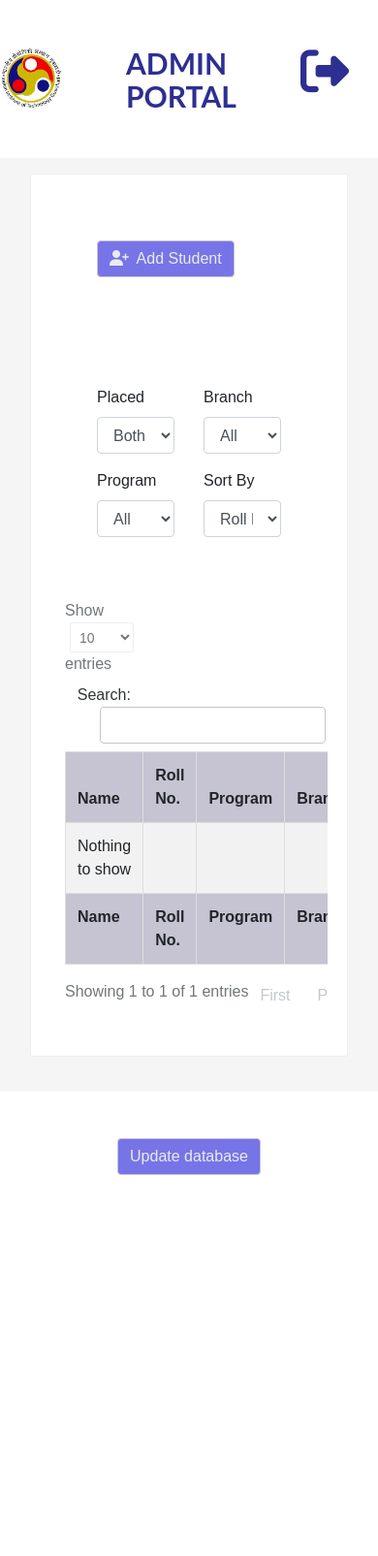
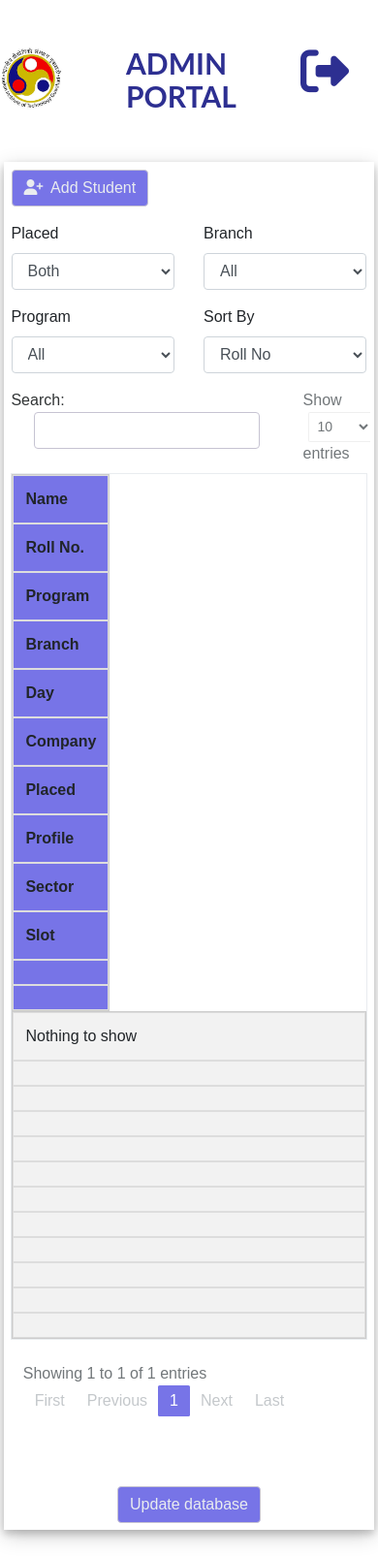
Before and after one commit to kousikr26/placement-portal, a Django app: page /ccd/ in a window 390 px wide. Shown: the top 1605 px of the page at 97% size. Run offline with Django 3.2, Linux system fonts and the light colour scheme; data that the repository does not hold is empty; parts of the project's set-up code (start-up, migrations or seed data) failed here and were passed over; some libraries are stand-ins or nearby versions.

Commit message:
make it responsive

```diff
--- a/ccd/static/ccd/js/students.js
+++ b/ccd/static/ccd/js/students.js
@@ -60,6 +60,7 @@ $(function() {
                 dom: 'Blfrtip',
                 pagingType: "full_numbers",
                 responsive: true,
+                autoWidth: true,
                 ordering: false,
                 fixedColumns: true,
                 buttons: [{
@@ -84,13 +85,13 @@ $(function() {
                             columns: [0, 1, 2, 3, 4, 5, 6, 7, 8, 9]
                         }
                     },
-                    {
-                        extend: 'copy',
-                        footer: false,
-                        exportOptions: {
-                            columns: [0, 1, 2, 3, 4, 5, 6, 7, 8, 9]
-                        }
-                    },
+                    // {
+                    //     extend: 'copy',
+                    //     footer: false,
+                    //     exportOptions: {
+                    //         columns: [0, 1, 2, 3, 4, 5, 6, 7, 8, 9]
+                    //     }
+                    // },
                     {
                         extend: 'print',
                         footer: false,
@@ -98,9 +99,13 @@ $(function() {
                             columns: [0, 1, 2, 3, 4, 5, 6, 7, 8, 9]
                         }
                     },
+                    'colvis',
+
                 ]
             });
         }
+        $("#student-table_info-div").html($("#student-table_info"));
+        $("#student-table_paginate_div").html($("#student-table_paginate"));
         $("#student-table-loader").prop('hidden', true);
         $('#student-table-div').prop('hidden', false);
     };
--- a/ccd/templates/ccd/index.html
+++ b/ccd/templates/ccd/index.html
@@ -203,11 +203,14 @@ animation: spin .4s linear infinite;
 }
 .dataTables_wrapper {
     overflow: scroll;
-    padding-bottom: 5px
+    /* margin: 0% 1%; */
+    /* padding-top:2%; */
+    padding-left:1%;
+    padding-right:1%;
 }
 .dataTables_wrapper .dataTables_length {
     color: #72777a;
-    float: left;
+    float: right;
 }
 
 @media screen and (max-width:767px) {
@@ -257,9 +260,8 @@ animation: spin .4s linear infinite;
   transition: border-color .15s ease-in-out,box-shadow .15s ease-in-out;
   margin-left:10%;
 }
-thead, tfoot
-{
-  background: #c6c3d2;
+thead, tfoot {
+    background: #7774e7;
 }
 
 .dataTables_wrapper .dataTables_info {
@@ -273,14 +275,13 @@ thead, tfoot
 
 .dataTables_wrapper .dataTables_paginate {
   color: #7774e7;
-  margin-left: 30%;
 }
 
 .dataTables_wrapper .dataTables_paginate .paginate_button {
     color: #7774e7 !important;
     /* padding: 6px 12px; */
     border-radius: 2px;
-    margin-right: 5px;
+    /* margin-right: 5px; */
     -webkit-transition: all .2s ease-in-out;
     -o-transition: all .2s ease-in-out;
     transition: all .2s ease-in-out;
@@ -619,7 +620,17 @@ table.dataTable.no-footer {
 .btn-secondary {
     color: #fff;
     background-color: #7774e7;
-    border-color: #c6c3d2;
+    border-color: #7774e7;
+    border-radius:2px;
+}
+.btn-group>.btn-group:not(:last-child)>.btn, .btn-group>.btn:not(:last-child):not(.dropdown-toggle) {
+    /* border-bottom-right-radius: 0; */
+    border-radius: .2em;
+}
+.btn-group>.btn-group:not(:first-child)>.btn, .btn-group>.btn:not(:first-child) {
+    /* border-top-left-radius: 0; */
+    /* border-bottom-left-radius: 0; */
+    border-radius: .2em;
 }
 .btn-group, .btn-group-vertical {
     position: relative;
@@ -627,17 +638,79 @@ table.dataTable.no-footer {
     display: -ms-inline-flexbox;
     display: inline-flex;
     vertical-align: middle;
-    float: right;
+    display: flow-root;
 }
 
 .dataTables_wrapper .dataTables_filter {
     /* color: #7774e7; */
-    /* float: right; */
-    float: none;
-    /* float: right; */
-    margin-left: 5%;
+    float: left;
 }
 
+.dropdown-item.active, .dropdown-item:active {
+    color: #fff;
+    text-decoration: none;
+    background-color: #7774e7;
+}
+.btn-secondary:hover {
+    color: #fff;
+    background-color: #534fe4;
+    border-color: #8066e4;
+}
+.btn-secondary:not(:disabled):not(.disabled).active, .btn-secondary:not(:disabled):not(.disabled):active, .show>.btn-secondary.dropdown-toggle {
+    color: #fff;
+    background-color: #383696;
+    border-color: #6467a9;
+
+
+
+}
+</style>
+
+<style>
+
+/*
+Max width before this PARTICULAR table gets nasty
+This query will take effect for any screen smaller than 760px
+and also iPads specifically.
+*/
+@media
+only screen and (max-width: 760px),
+(min-device-width: 768px) and (max-device-width: 1024px)  {
+
+	/* Force table to not be like tables anymore */
+	table, thead, tbody, th, td, tr {
+		display: block;
+	}
+
+	/* Hide table headers (but not display: none;, for accessibility) */
+	thead tr {
+		position: absolute;
+		top: -9999px;
+		left: -9999px;
+	}
+
+	tr { border: 1px solid #ccc; }
+
+	td {
+		/* Behave  like a "row" */
+		border: none;
+		border-bottom: 1px solid #eee;
+		position: relative;
+		padding-left: 50%;
+	}
+
+	td:before {
+		/* Now like a table header */
+		position: absolute;
+		/* Top/left values mimic padding */
+		top: 6px;
+		left: 6px;
+		width: 45%;
+		padding-right: 10px;
+		white-space: nowrap;
+	}
+
+}
 </style>
 {% endblock head %}
 {% block content %}
@@ -660,17 +733,9 @@ window.addEventListener('load', () => {
     </div>
 </div>
 <!-- TABLE FOR ALL STUDENTS -->
-<div class="main-content bgc-grey-100 p-3">
-    <div id="mainContent">
-        <div class="container-fluid">
-            <!-- <div class="" style="display: flex;justify-content: center;">
-               <div id="student-table-loader" class="p-4" ><div class="loader" ></div></div>
-            </div> -->
-            <div class="row">
-                <div class="col-md-12">
-                    <div class="bgc-white bd bdrs-3 p-20 mB-20">
-                        <!-- <h4 class="c-grey-900 mB-20">Bootstrap Data Table</h4> -->
-                        <div class="row p-5">
+
+<div class="" style="box-shadow: 0 4px 8px 0 rgba(0, 0, 0, 0.2), 0 6px 20px 0 rgba(0, 0, 0, 0.19); margin:1%;padding:2% 0%;">
+<div class="row" style="padding-left:2%;">
     <div class="col">
         <p>
             <!-- BUTTON TO TRIGGER THE ACTION -->
@@ -688,7 +753,8 @@ window.addEventListener('load', () => {
        </div>
   </div> -->
 </div>
-                        <div class="row p-5">
+
+<div class="row" style="padding:0% 2%;">
     <div class="col-6 col-lg-3">
         <div class="form-group">
             <label for="branch">Placed</label>
@@ -740,7 +806,8 @@ window.addEventListener('load', () => {
         </div>
     </div>
 </div>
-                        <div id="student-table_wrapper" class="dataTables_wrapper">
+<div id="student-table_wrapper" class="dataTables_wrapper" >
+
     <div class="table-responsive-lg" hidden id="student-table-div">
         <table class="table table-striped table-bordered" cellspacing="0" width="100%" id="student-table" style="overflow-x: scroll;">
             <thead class="">
@@ -779,14 +846,17 @@ window.addEventListener('load', () => {
                 {% include "ccd/partial_student_list.html" %}
             </tbody>
         </table>
+        <div class="row pl-3"style="padding:2%;">
+            <div class="col-12 col-lg-6" id="student-table_info-div">
+
+            </div>
+            <div class="col-12 col-lg-6" id="student-table_paginate_div" style="overflow-x:scroll;">
+
             </div>
         </div>
     </div>
 </div>
-            </div>
-        </div>
-    </div>
-</div>
+
 <div class="mt-5" style="display:flex;justify-content:center">
     <button class="btn " id="collapseContent-btn" style="color: #e9ecef;
     background-color: #7774e7;
@@ -827,6 +897,14 @@ window.addEventListener('load', () => {
                                 <tbody id="csv_file_data">
                                 </tbody>
                             </table>
+                            <div class="row pl-3">
+                                <div class="col-12 col-lg-6" id="csv-data-table_info-div">
+
+                                </div>
+                                <div class="col-12 col-lg-6" id="csv-data-table_paginate_div" style="overflow-x:scroll">
+
+                                </div>
+                            </div>
                         </div>
                     </div>
                     <div class="form-group mt-5">
@@ -856,6 +934,8 @@ window.addEventListener('load', () => {
             </div>
         </div>
     </div>
+  </div>
+
     <!-- Card -->
 </div>
 {% endblock content %}
@@ -972,6 +1052,7 @@ var pagination_on = function() {
                         columns: [0, 1, 2, 3, 4, 5, 6, 7, 8, 9]
                     }
                 },
+
                 {
                     extend: 'csv',
                     footer: false,
@@ -987,13 +1068,13 @@ var pagination_on = function() {
                         columns: [0, 1, 2, 3, 4, 5, 6, 7, 8, 9]
                     }
                 },
-                {
-                    extend: 'copy',
-                    footer: false,
-                    exportOptions: {
-                        columns: [0, 1, 2, 3, 4, 5, 6, 7, 8, 9]
-                    }
-                },
+                // {
+                //     extend: 'copy',
+                //     footer: false,
+                //     exportOptions: {
+                //         columns: [0, 1, 2, 3, 4, 5, 6, 7, 8, 9]
+                //     }
+                // },
                 {
                     extend: 'print',
                     footer: false,
@@ -1001,8 +1082,12 @@ var pagination_on = function() {
                         columns: [0, 1, 2, 3, 4, 5, 6, 7, 8, 9]
                     }
                 },
+                'colvis',
+
             ]
         });
+        $("#student-table_info-div").html($("#student-table_info"));
+        $("#student-table_paginate_div").html($("#student-table_paginate"));
     }
     // $("#student-table-loader").prop('hidden',true);
     $('#student-table-div').prop('hidden', false);
@@ -1172,19 +1257,23 @@ var pagination_on_csv_data = function() {
                     footer: false,
 
                 },
-                {
-                    extend: 'copy',
-                    footer: false,
-
-                },
+                // {
+                //     extend: 'copy',
+                //     footer: false,
+                //
+                // },
                 {
                     extend: 'print',
                     footer: false,
 
                 },
+                'colvis',
+
             ]
         });
     }
+    $("#csv-data-table_info-div").html($("#csv-data-table_info"));
+    $("#csv-data-table_paginate_div").html($("#csv-data-table_paginate"));
 };
 
 
--- a/ccd/views.py
+++ b/ccd/views.py
@@ -20,9 +20,6 @@ def is_ccd_member(user):
 # @user_passes_test(is_ccd_member)
 def home(request):
     students = Student.objects.all().order_by('roll')
-    branches = Branch.objects.all()
-    for b in branches:
-        print("{} : {}".format(b,b.pk))
     return render(request,'ccd/index.html',{'student_list':students})
 
 @csrf_exempt
@@ -50,7 +47,7 @@ def ajax_update_database(request):
                 }
 
         if len(headings)==10:
-            print(len(data_list))
+            # print(len(data_list))
             for i in range(len(data_list)):
                 if(len(data_list[i])!=len(headings)):
                     print("list length error for row {}!".format(i+1))
@@ -191,10 +188,10 @@ def student_update(request,pk):
     if request.is_ajax():
         student = get_object_or_404(Student,pk=pk)
         if request.method == 'POST':
-            print("post student")
+            # print("post student")
             form = StudentForm(request.POST,instance=student)
         else:
-            print("get student")
+            # print("get student")
             form = StudentForm(instance=student)
         return save_student_form(request,form,'ccd/partial_student_update.html')
 
```
Lines whose indentation alone changed are shown as unchanged.
